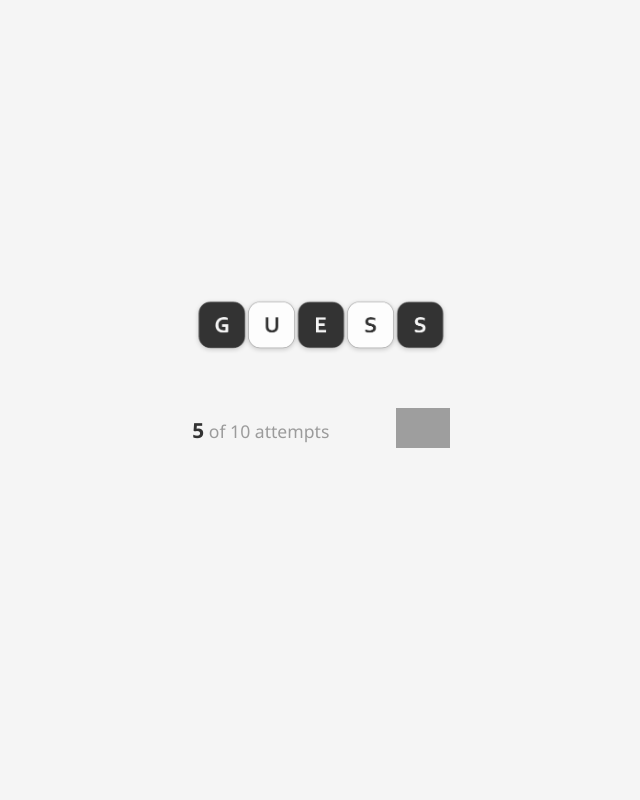
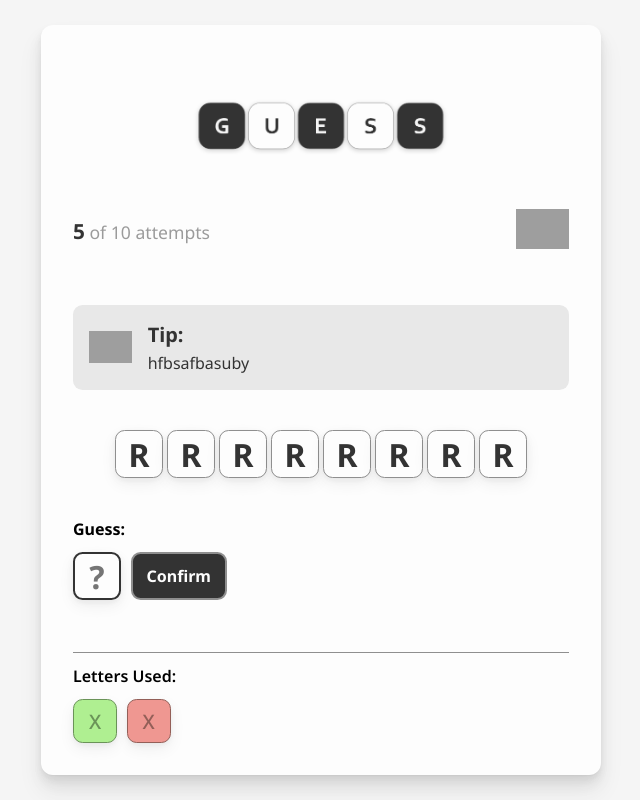
Before and after one commit to marcelloct/guess-game, a React (Vite) app: page / in a window 1280 px wide. Shown: the whole page, without its empty margins (319-959 px from the left). Built offline with nearby package versions, Linux system fonts and the light colour scheme; grey boxes are pictures that could not be loaded.

Commit message:
update App

```diff
--- a/src/App.tsx
+++ b/src/App.tsx
@@ -1,8 +1,12 @@
 import { Header } from './components/Header';
+import { Tip } from './components/Tip';
+import { Letter } from './components/Letter';
+import { LettersUsed } from './components/LettersUsed';
+import { Input } from './components/Input';
+import { Button } from './components/Button';
 import styles from './app.module.css';
 
 import './global.css';
-import './app.module.css';
 
 export function App() {
   function handleRestart() {
@@ -12,6 +16,26 @@ export function App() {
     <div className={styles.container}>
       <main>
         <Header current={5} max={10} onRestart={handleRestart} />
+        <Tip tip={'hfbsafbasuby'} />
+
+        <div className={styles.word}>
+          <Letter value="R" />
+          <Letter value="R" />
+          <Letter value="R" />
+          <Letter value="R" />
+          <Letter value="R" />
+          <Letter value="R" />
+          <Letter value="R" />
+          <Letter value="R" />
+        </div>
+
+        <h4>Guess:</h4>
+        <div className={styles.flex}>
+          <Input autoFocus maxLength={1} placeholder="?" />
+          <Button content={'Confirm'} />
+        </div>
+
+        <LettersUsed />
       </main>
     </div>
   );
--- a/src/app.module.css
+++ b/src/app.module.css
@@ -5,4 +5,30 @@
   display: flex;
   align-items: center;
   justify-content: center;
+
+  main {
+    width: 560px;
+    background-color: var(--white);
+    padding: 2rem;
+    padding-top: 4.5rem;
+    border-radius: 0.75rem;
+    box-shadow: var(--shadow);
+  }
 }
+
+.word {
+  width: 100%;
+  display: flex;
+  align-items: center;
+  justify-content: center;
+  flex-wrap: wrap;
+  gap: 0.25rem;
+  margin: 2.5rem 0;
+}
+
+.flex {
+  display: flex;
+  align-items: center;
+  gap: 0.6rem;
+  margin-top: 0.75rem;
+}
```
